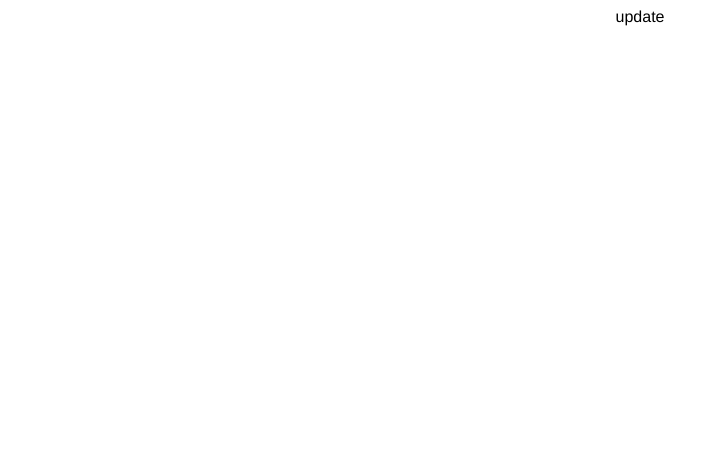
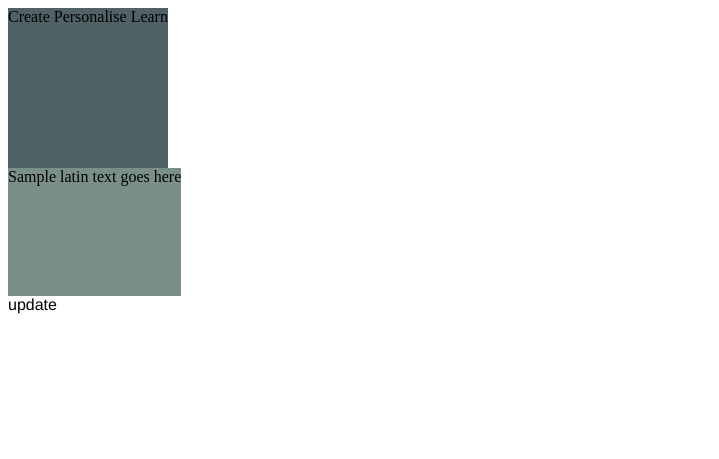
Before and after one commit to ambasta/doe, a plain HTML site: page src/clients/webfawn/index.html in a window 1280 px wide. Shown: the whole page, without its empty margins (0-719 px from the left). Drawn offline with Linux system fonts and the light colour scheme.

Commit message:
Working on basic layout

```diff
--- a/src/clients/webfawn/index.html
+++ b/src/clients/webfawn/index.html
@@ -9,8 +9,10 @@
 
   <body>
   	<div id="menu">
+		Create Personalise Learn
 	</div>
 	<div id="context">
+		Sample latin text goes here
 	</div>
 	<div id="plugins">
 	</div>
--- a/src/clients/webfawn/style.css
+++ b/src/clients/webfawn/style.css
@@ -1,15 +1,24 @@
 body{
 	text-align:center;
 	}
-#menu
-#cartoon{
-	margin:auto;
-	padding-top:100px;
-	padding-bottom:10px;
-	}
-img{
-	width:42em;
-	}
+
+#menu{
+	background-color:#506266;
+	height:10em;
+	float:left;
+}
+#context{
+	background-color:#7B8F8A;
+	height:8em;
+	float:left;
+	clear:left;
+}
+#workspace{
+	background-color:#FFFFFF;
+	height:10em;
+	float:left;
+	clear:left;
+}
 a{
 	color:#000;
 	font-family:Helvetica,Arial,sans-serif;
```
